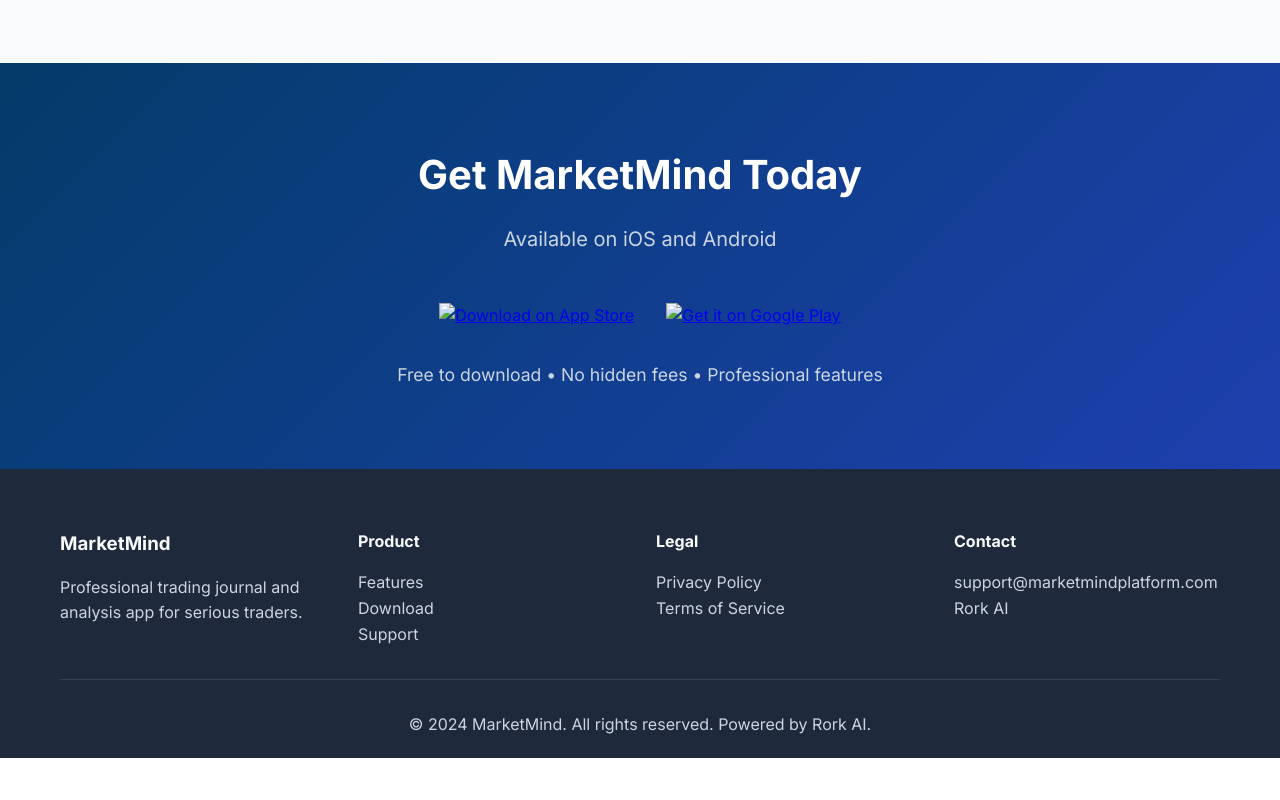
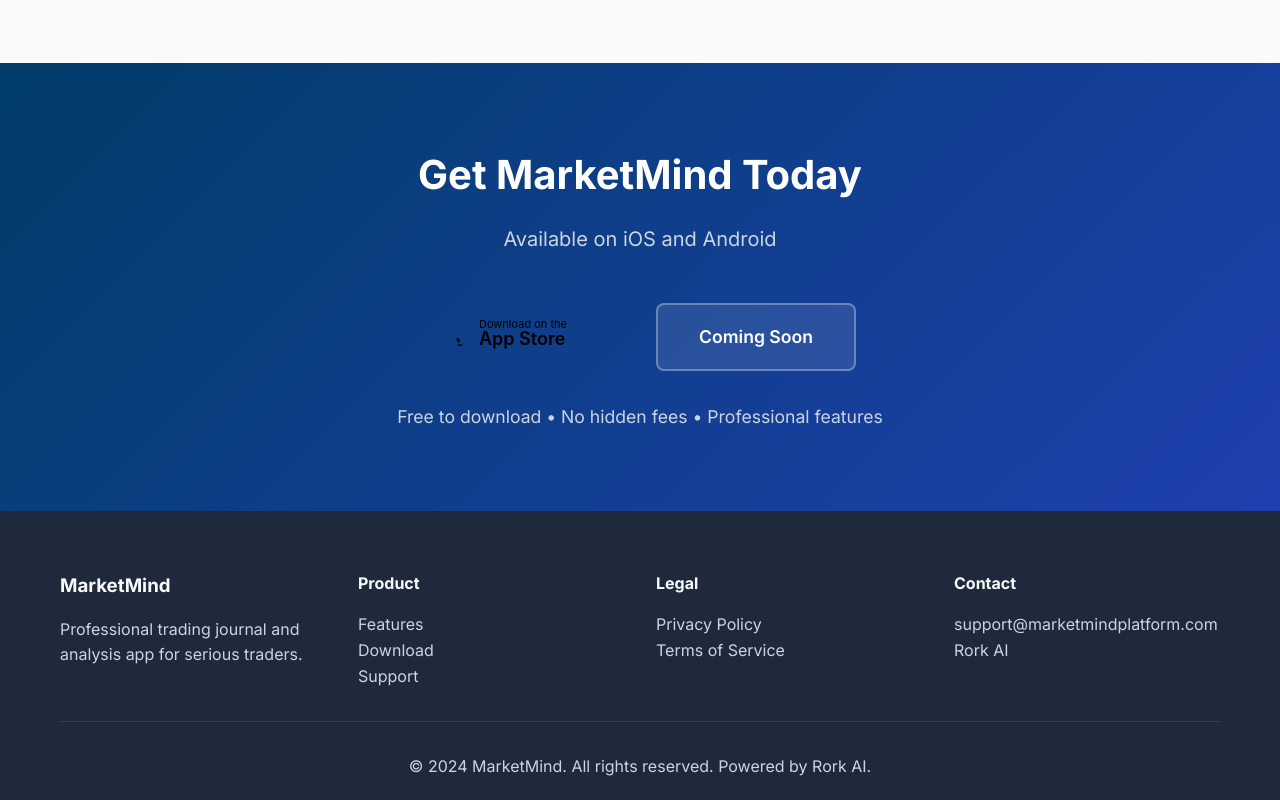
Before and after one commit to guillermoguerrero1/marketmind-website, a plain HTML site: page index.html in a window 1280 px wide. Shown: the part 2008-2808 px from the top of the page. Before the commit the page ends 2766 px from the top, so only its background shows below. Drawn offline with Linux system fonts and the light colour scheme.

Commit message:
Fix App Store badge size and add Coming Soon for Google Play - Updated App Store badge to proper 200x60px dimensions - Changed Google Play section to show Coming Soon - Added transparent background App Store badge design - Updated CSS styling for download section

```diff
--- a/css/styles.css
+++ b/css/styles.css
@@ -291,6 +291,31 @@ body {
     transform: scale(1.05);
 }
 
+.download-btn.coming-soon {
+    background: rgba(255, 255, 255, 0.1);
+    border: 2px solid rgba(255, 255, 255, 0.3);
+    border-radius: 8px;
+    padding: 15px 30px;
+    display: flex;
+    align-items: center;
+    justify-content: center;
+    min-height: 60px;
+    min-width: 200px;
+    transition: all 0.3s ease;
+}
+
+.download-btn.coming-soon span {
+    color: white;
+    font-weight: 600;
+    font-size: 1.1rem;
+}
+
+.download-btn.coming-soon:hover {
+    background: rgba(255, 255, 255, 0.2);
+    border-color: rgba(255, 255, 255, 0.5);
+    transform: translateY(-2px);
+}
+
 .download-note {
     color: #cbd5e1;
     font-size: 1.1rem;
--- a/index.html
+++ b/index.html
@@ -3,6 +3,9 @@
 <head>
     <meta charset="UTF-8">
     <meta name="viewport" content="width=device-width, initial-scale=1.0">
+    <meta http-equiv="Cache-Control" content="no-cache, no-store, must-revalidate">
+    <meta http-equiv="Pragma" content="no-cache">
+    <meta http-equiv="Expires" content="0">
     <title>MarketMind - Professional Trading Journal & Analysis App</title>
     <meta name="description" content="MarketMind is your comprehensive trading journal and analysis companion. Track trades, analyze performance, and improve your trading strategy with professional tools.">
     <meta name="keywords" content="trading journal, trading analysis, portfolio management, stock trading, crypto trading, forex trading, technical analysis, performance tracking">
@@ -14,10 +17,14 @@
     <meta property="og:url" content="https://marketmindplatform.com">
 
     <!-- Favicon -->
-    <link rel="icon" type="image/x-icon" href="assets/favicon.ico">
+    <link rel="icon" type="image/x-icon" href="assets/favicon.ico?v=2">
+    <link rel="icon" type="image/png" sizes="32x32" href="assets/favicon-32x32.png?v=2">
+    <link rel="icon" type="image/png" sizes="16x16" href="assets/favicon-16x16.png?v=2">
+    <link rel="apple-touch-icon" sizes="180x180" href="assets/apple-touch-icon.png?v=2">
+    <link rel="manifest" href="assets/site.webmanifest?v=2">
 
     <!-- CSS -->
-    <link rel="stylesheet" href="css/styles.css">
+    <link rel="stylesheet" href="css/styles.css" type="text/css">
 
     <!-- Google Fonts -->
     <link href="https://fonts.googleapis.com/css2?family=Inter:wght@300;400;500;600;700&display=swap" rel="stylesheet">
@@ -135,11 +142,11 @@
 
             <div class="download-buttons">
                 <a href="#" class="download-btn app-store">
-                    <img src="assets/app-store-badge.png" alt="Download on App Store">
+                    <img src="assets/app-store-badge.svg" alt="Download on App Store">
                 </a>
-                <a href="#" class="download-btn google-play">
-                    <img src="assets/google-play-badge.png" alt="Get it on Google Play">
-                </a>
+                <div class="download-btn coming-soon">
+                    <span>Coming Soon</span>
+                </div>
             </div>
 
             <p class="download-note">Free to download • No hidden fees • Professional features</p>
```
Also changed, not shown: assets/app-store-badge.svg (added).
